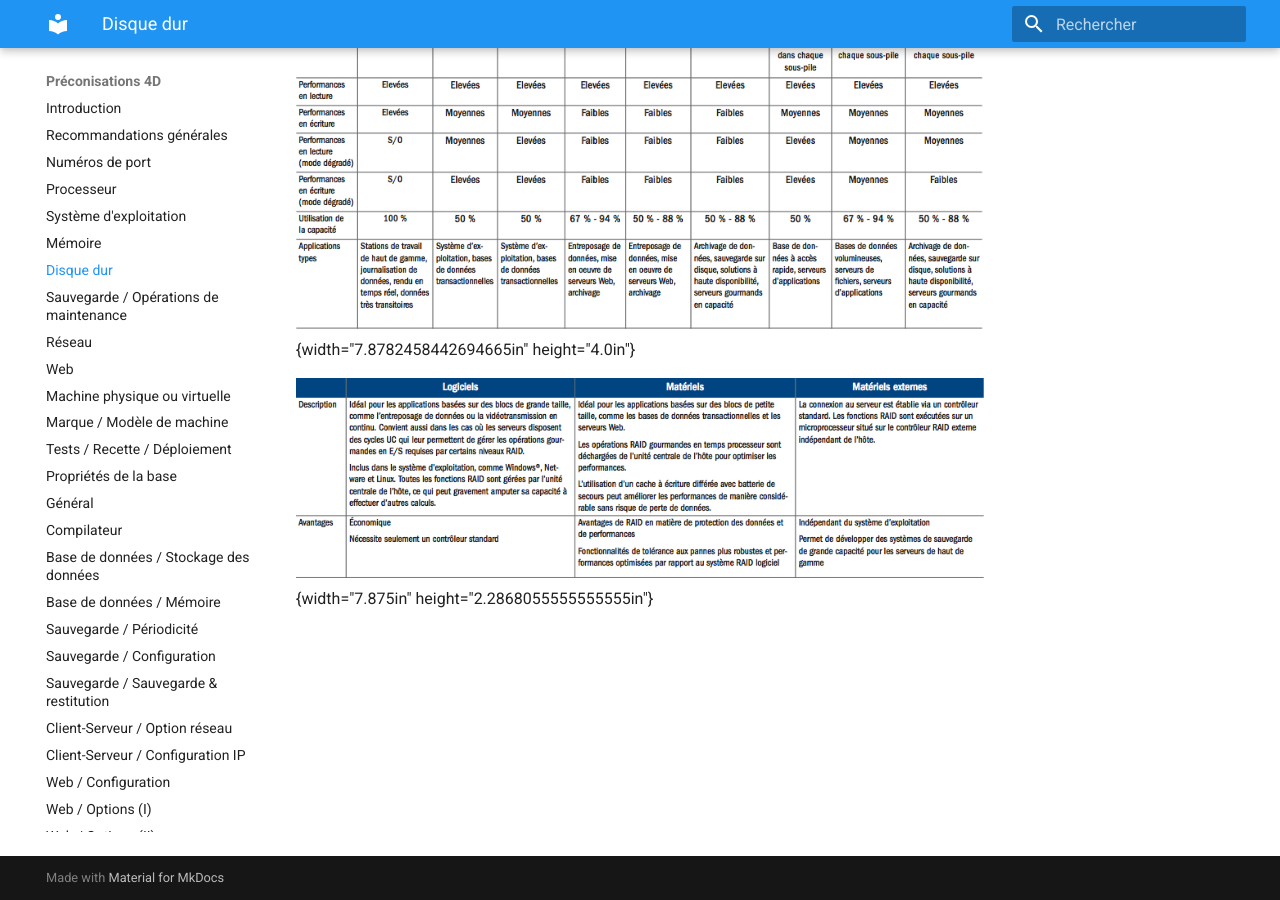
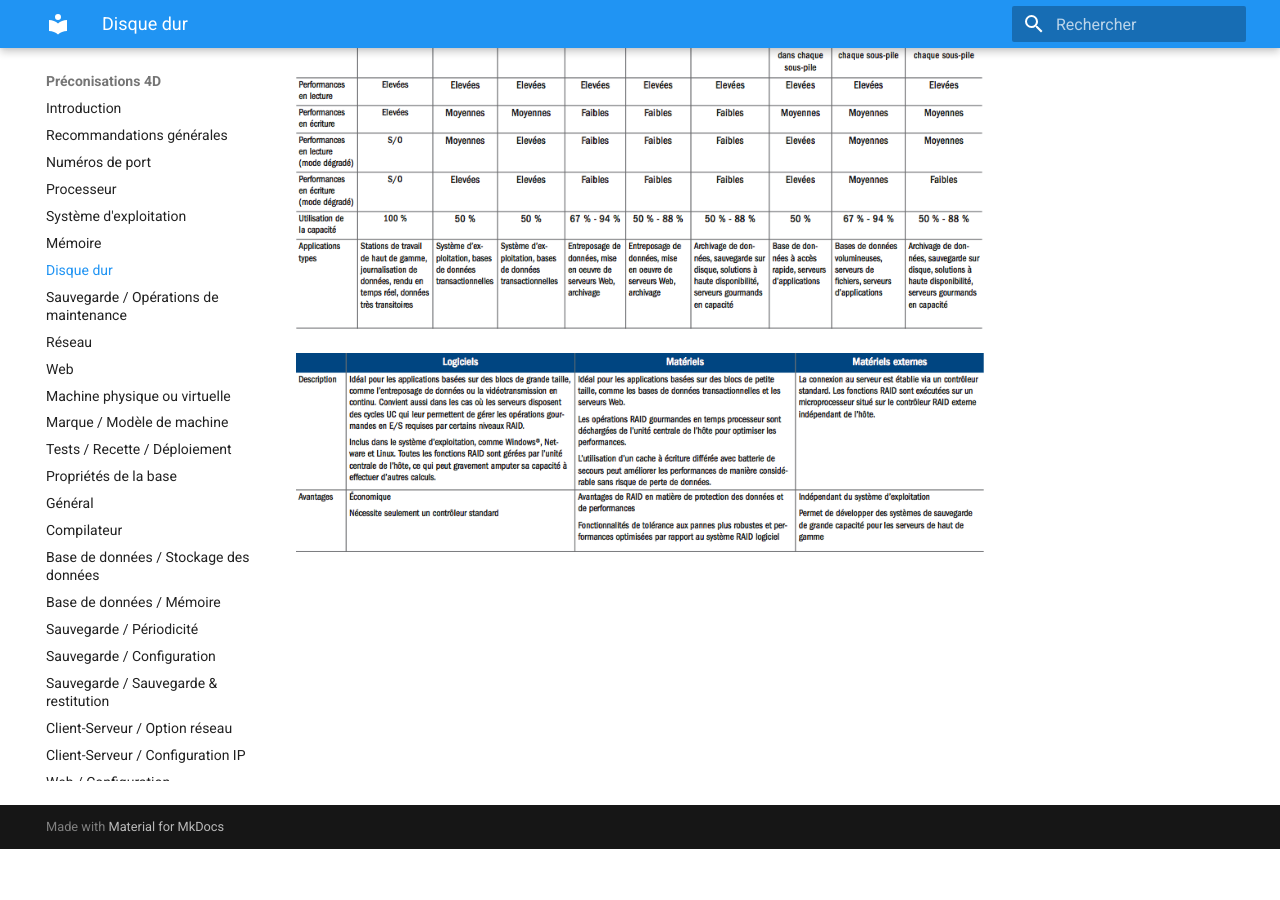
Before and after one commit to 4eDimension/Recommendations, an MkDocs documentation site: the page built from docs/chapitres/07-disque-dur.md, in a window 1280 px wide and 900 px high, scrolled down 963 px. Built offline with MkDocs 1.6.1 and Material for MkDocs 9.7.7, drawn with Linux system fonts in a browser that asks for light colours; after the commit the page ends 1812 px from its top, so only the background shows below that.

Commit message:
fix: remove leaked pandoc image size attributes

```diff
--- a/docs/chapitres/07-disque-dur.md
+++ b/docs/chapitres/07-disque-dur.md
@@ -38,11 +38,9 @@ Vous trouverez ci-dessous un comparatif des différents niveaux de RAID
 suivi des types de système RAID. Ce tableau n'a pas été réalisé par 4D
 mais je trouve qu'il résume bien ce qu'il faut savoir sur le RAID.
 
-![](../assets/media/image3.png){width="7.8782458442694665in"
-height="4.0in"}
+![](../assets/media/image3.png)
 
-![](../assets/media/image4.png){width="7.875in"
-height="2.2868055555555555in"}
+![](../assets/media/image4.png)
 
 #
 
```
Also changed, not shown: 1 other file.
